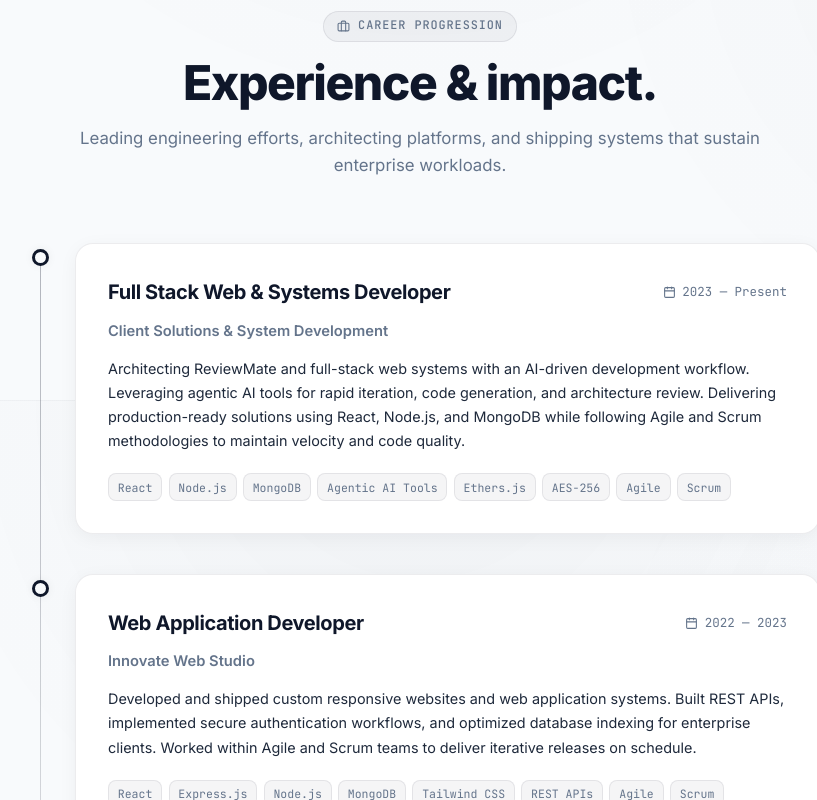
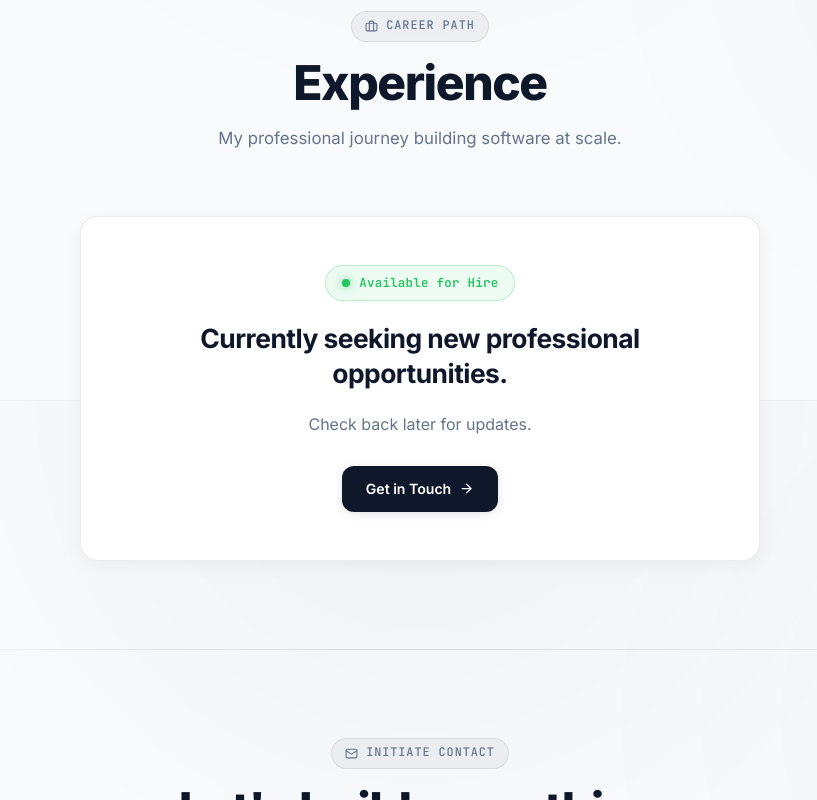
Before and after one commit to Rizalinoo/portfolio, a React (Vite) app: page / in a window 1280 px wide. Shown: the part 5200-6000 px from the top of the page, without its empty margins (220-1037 px from the left). Built offline with nearby package versions, Linux system fonts and the light colour scheme.

Commit message:
Update experience section to seeking opportunities

```diff
--- a/src/components/Experience.jsx
+++ b/src/components/Experience.jsx
@@ -1,7 +1,6 @@
 import React from 'react';
 import { motion } from 'framer-motion';
-import { Briefcase, Calendar } from 'lucide-react';
-import { experiences } from '../data/portfolioData';
+import { Briefcase, Compass, ArrowRight, Sparkles } from 'lucide-react';
 
 export default function Experience() {
   return (
@@ -11,153 +10,116 @@ export default function Experience() {
         <div className="section-header">
           <div className="section-tag">
             <Briefcase size={13} />
-            <span>Career Progression</span>
+            <span>Career Path</span>
           </div>
-          <h2 className="section-title">Experience & impact.</h2>
+          <h2 className="section-title">Experience</h2>
           <p className="section-subtitle">
-            Leading engineering efforts, architecting platforms, and shipping systems that sustain enterprise workloads.
+            My professional journey building software at scale.
           </p>
         </div>
 
-        {/* Timeline Container */}
-        <div style={{ maxWidth: '800px', margin: '0 auto', position: 'relative' }}>
-          {/* Vertical central subtle line */}
+        {/* Opportunity Card */}
+        <div style={{ maxWidth: '680px', margin: '0 auto' }}>
+          <motion.div
+            initial={{ opacity: 0, y: 20 }}
+            whileInView={{ opacity: 1, y: 0 }}
+            viewport={{ once: true }}
+            transition={{ duration: 0.5 }}
+            className="card-spotlight"
+            style={{
+              padding: 'clamp(2rem, 5vw, 3rem)',
+              textAlign: 'center',
+              display: 'flex',
+              flexDirection: 'column',
+              alignItems: 'center',
+              gap: '1.25rem',
+              position: 'relative',
+              overflow: 'hidden',
+            }}
+          >
+            {/* Status Beacon */}
             <div
-            className="timeline-vertical-line"
               style={{
-              position: 'absolute',
-              top: '1rem',
-              bottom: '1rem',
-              width: '1px',
-              background: 'linear-gradient(180deg, var(--border-bright), var(--border-subtle))',
+                display: 'inline-flex',
+                alignItems: 'center',
+                gap: '0.6rem',
+                padding: '0.4rem 1rem',
+                borderRadius: 'var(--radius-full)',
+                backgroundColor: 'rgba(34, 197, 94, 0.08)',
+                border: '1px solid rgba(34, 197, 94, 0.25)',
+              }}
+            >
+              <span
+                style={{
+                  display: 'inline-block',
+                  width: '8px',
+                  height: '8px',
+                  borderRadius: '50%',
+                  backgroundColor: '#22c55e',
+                  boxShadow: '0 0 10px rgba(34, 197, 94, 0.7)',
                 }}
               />
+              <span
+                style={{
+                  fontFamily: 'var(--font-mono)',
+                  fontSize: '0.78rem',
+                  color: '#22c55e',
+                  fontWeight: 600,
+                  letterSpacing: '0.02em',
+                }}
+              >
+                Available for Hire
+              </span>
+            </div>
 
-          <div style={{ display: 'flex', flexDirection: 'column', gap: '2.5rem' }}>
-            {experiences.map((exp, idx) => (
-              <motion.div
-                key={idx}
-                initial={{ opacity: 0, x: -20 }}
-                whileInView={{ opacity: 1, x: 0 }}
-                viewport={{ once: true }}
-                transition={{ duration: 0.5, delay: idx * 0.1 }}
-                className="timeline-entry"
-                style={{ position: 'relative' }}
+            {/* Main Statement */}
+            <h3
+              style={{
+                fontSize: 'clamp(1.25rem, 3.2vw, 1.65rem)',
+                fontWeight: 700,
+                color: 'var(--text-pure)',
+                letterSpacing: '-0.02em',
+                maxWidth: '520px',
+                lineHeight: 1.35,
+                margin: 0,
+              }}
             >
-                {/* Timeline node icon */}
-                <div
-                  className="timeline-node"
+              Currently seeking new professional opportunities.
+            </h3>
+
+            {/* Subtext */}
+            <p
               style={{
-                    position: 'absolute',
-                    top: '6px',
-                    width: '17px',
-                    height: '17px',
-                    borderRadius: '50%',
-                    backgroundColor: 'var(--bg-black)',
-                    border: '3px solid var(--text-pure)',
-                    boxShadow: '0 0 10px var(--accent-glow)',
+                color: 'var(--text-med)',
+                fontSize: '1rem',
+                lineHeight: 1.6,
+                maxWidth: '460px',
+                margin: 0,
               }}
-                />
+            >
+              Check back later for updates.
+            </p>
 
-                <div
-                  className="card-spotlight"
-                  style={{ padding: 'clamp(1.2rem, 3.5vw, 2rem)' }}
-                >
-                  <div
+            {/* Action Button */}
+            <div style={{ marginTop: '0.5rem' }}>
+              <a
+                href="#contact"
+                className="btn btn-primary"
                 style={{
-                      display: 'flex',
-                      flexWrap: 'wrap',
+                  fontSize: '0.88rem',
+                  padding: '0.65rem 1.4rem',
+                  display: 'inline-flex',
                   alignItems: 'center',
-                      justifyContent: 'space-between',
-                      marginBottom: '0.6rem',
                   gap: '0.5rem',
                 }}
               >
-                    <h3
-                      style={{
-                        fontSize: 'clamp(1.1rem, 3vw, 1.25rem)',
-                        fontWeight: 700,
-                        color: 'var(--text-pure)',
-                        letterSpacing: '-0.02em',
-                      }}
-                    >
-                      {exp.role}
-                    </h3>
-                    <div
-                      style={{
-                        display: 'flex',
-                        alignItems: 'center',
-                        gap: '0.4rem',
-                        fontSize: '0.78rem',
-                        fontFamily: 'var(--font-mono)',
-                        color: 'var(--text-med)',
-                      }}
-                    >
-                      <Calendar size={13} />
-                      <span>{exp.period}</span>
+                <span>Get in Touch</span>
+                <ArrowRight size={15} />
+              </a>
+            </div>
+          </motion.div>
         </div>
       </div>
-
-                  <div
-                    style={{
-                      fontSize: '0.92rem',
-                      fontWeight: 600,
-                      color: 'var(--text-med)',
-                      marginBottom: '0.85rem',
-                    }}
-                  >
-                    {exp.company}
-                  </div>
-
-                  <p
-                    style={{
-                      color: 'var(--text-high)',
-                      fontSize: '0.9rem',
-                      lineHeight: '1.68',
-                      marginBottom: '1.25rem',
-                    }}
-                  >
-                    {exp.description}
-                  </p>
-
-                  {/* Tech stack used in this role */}
-                  <div style={{ display: 'flex', flexWrap: 'wrap', gap: '0.4rem' }}>
-                    {exp.technologies.map((t) => (
-                      <span key={t} className="tech-pill">
-                        {t}
-                      </span>
-                    ))}
-                  </div>
-                </div>
-              </motion.div>
-            ))}
-          </div>
-        </div>
-
-      </div>
-
-      <style>{`
-        .timeline-vertical-line {
-          left: 10px;
-        }
-        .timeline-node {
-          left: 2px;
-        }
-        .timeline-entry {
-          padding-left: 32px;
-        }
-        @media (min-width: 600px) {
-          .timeline-vertical-line {
-            left: 20px;
-          }
-          .timeline-node {
-            left: 12px;
-          }
-          .timeline-entry {
-            padding-left: 55px;
-          }
-        }
-      `}</style>
     </section>
   );
 }
--- a/src/data/portfolioData.js
+++ b/src/data/portfolioData.js
@@ -132,27 +132,3 @@ export const projects = [
     featured: true
   }
 ];
-
-export const experiences = [
-  {
-    period: "2023 — Present",
-    role: "Full Stack Web & Systems Developer",
-    company: "Client Solutions & System Development",
-    description: "Architecting ReviewMate and full-stack web systems with an AI-driven development workflow. Leveraging agentic AI tools for rapid iteration, code generation, and architecture review. Delivering production-ready solutions using React, Node.js, and MongoDB while following Agile and Scrum methodologies to maintain velocity and code quality.",
-    technologies: ["React", "Node.js", "MongoDB", "Agentic AI Tools", "Ethers.js", "AES-256", "Agile", "Scrum"]
-  },
-  {
-    period: "2022 — 2023",
-    role: "Web Application Developer",
-    company: "Innovate Web Studio",
-    description: "Developed and shipped custom responsive websites and web application systems. Built REST APIs, implemented secure authentication workflows, and optimized database indexing for enterprise clients. Worked within Agile and Scrum teams to deliver iterative releases on schedule.",
-    technologies: ["React", "Express.js", "Node.js", "MongoDB", "Tailwind CSS", "REST APIs", "Agile", "Scrum"]
-  },
-  {
-    period: "2021 — 2022",
-    role: "Frontend & Website Developer",
-    company: "Digital Horizon Agency",
-    description: "Crafted modern web interfaces, customer-facing landing pages, and interactive client portals with strong attention to typography, responsive layouts, and cross-browser consistency.",
-    technologies: ["JavaScript", "React", "CSS3 / Modern UI", "Node.js", "Git"]
-  }
-];
```
Lines whose indentation alone changed are shown as unchanged.
